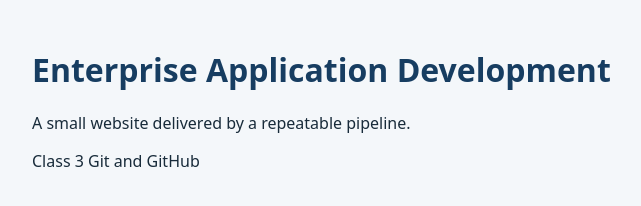
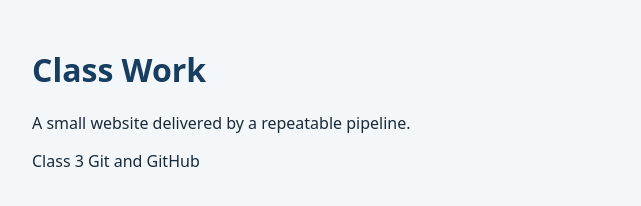
Before and after one commit to AABlackAgent/csx4407, a plain HTML site: page src/index.html in a window 1280 px wide. Shown: the whole page, without its empty margins (208-849 px from the left). Drawn offline with Linux system fonts and the light colour scheme.

```diff
--- a/src/index.html
+++ b/src/index.html
@@ -8,7 +8,7 @@
 </head>
 <body>
   <main>
-    <h1>Enterprise Application Development</h1>
+    <h1>Class Work</h1>
     <p id="message">A small website delivered by a repeatable pipeline.</p>
     <p>Class 3 Git and GitHub</p>
   </main>
```
